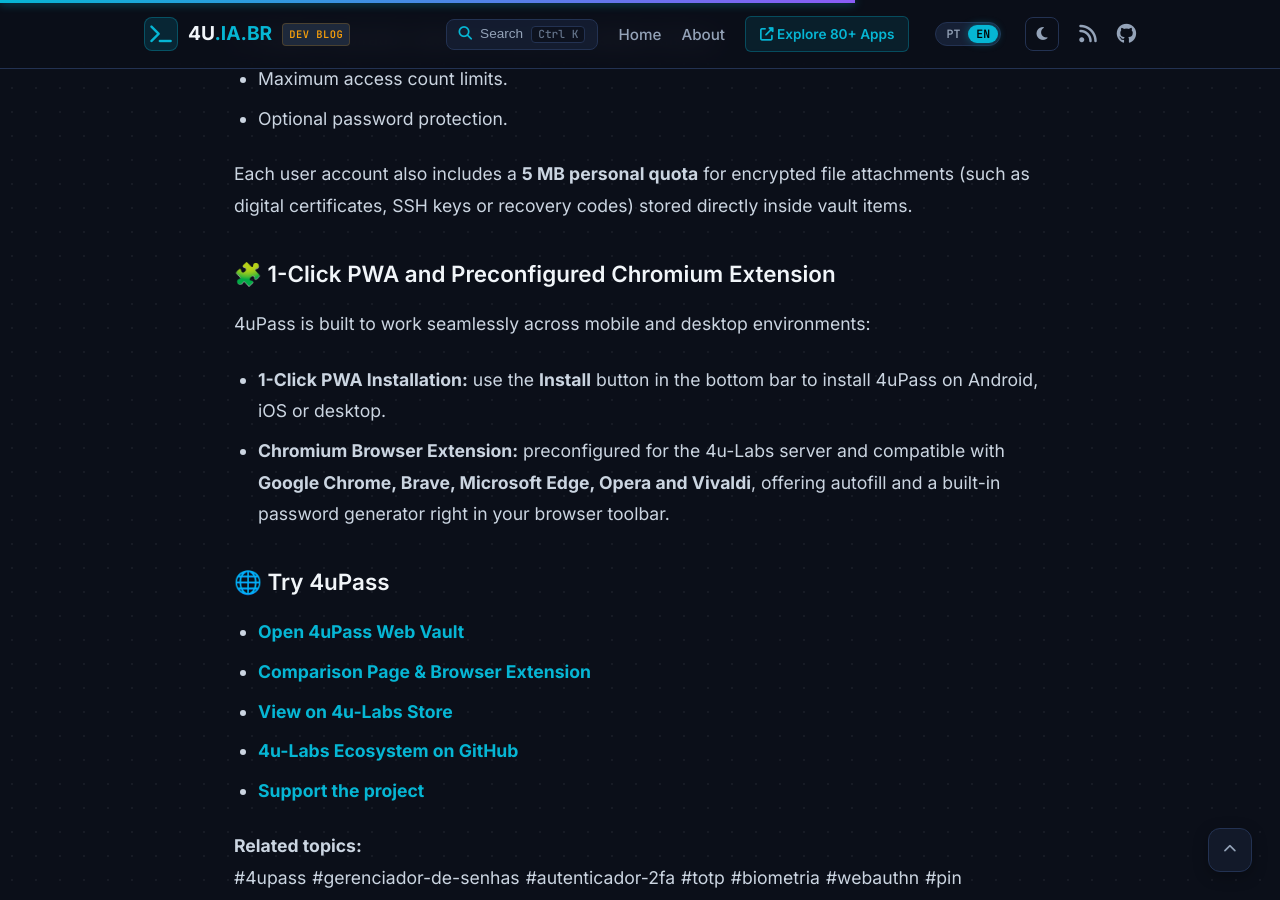
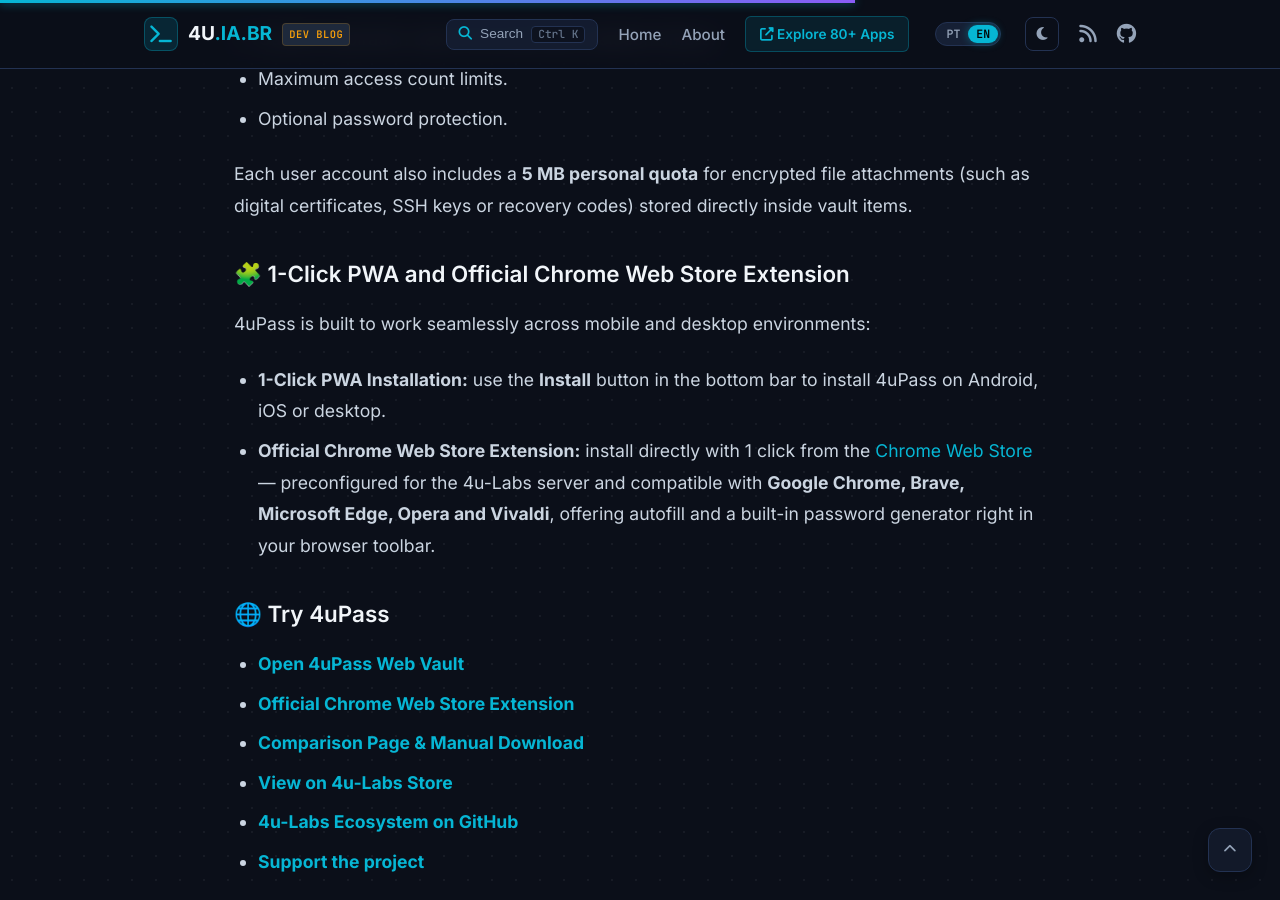
Before and after one commit to 4u-Labs/4u-labs.github.io, a Jekyll site: the page built from _posts/2026-10-15-4upass-cofre-senhas-biometria-autenticador-2fa.md, in a window 1280 px wide and 900 px high, scrolled down 3260 px. Built offline with Jekyll 4.4.1, drawn with Linux system fonts in a browser that asks for light colours; some of the changed text lies outside the part shown.

Commit message:
docs(4upass): adiciona link oficial da Chrome Web Store

```diff
--- a/_posts/2026-10-15-4upass-cofre-senhas-biometria-autenticador-2fa.md
+++ b/_posts/2026-10-15-4upass-cofre-senhas-biometria-autenticador-2fa.md
@@ -55,17 +55,18 @@
 
 Além disso, cada conta possui uma **cota pessoal de até 5 MB** para guardar anexos criptografados (como certificados digitais, chaves SSH ou documentos de recuperação) diretamente dentro dos itens do cofre.
 
-### 🧩 PWA e Extensão Pré-Configurada para Chromium
+### 🧩 PWA e Extensão Oficial na Chrome Web Store
 
 O 4uPass foi desenhado para acompanhar sua rotina tanto no celular quanto no desktop:
 
 - **Instalação PWA em 1 clique:** utilize o botão **Instalar** na barra inferior do aplicativo para adicionar o 4uPass à tela inicial do Android, iOS ou área de trabalho do computador.
-- **Extensão para Navegadores Chromium:** pacote oficial já pré-configurado para o servidor da 4u-Labs, compatível com **Google Chrome, Brave, Microsoft Edge, Opera e Vivaldi**, trazendo preenchimento automático e gerador de senhas na barra do navegador.
+- **Extensão Oficial na Chrome Web Store:** adicione diretamente com 1 clique pela [Chrome Web Store](https://chromewebstore.google.com/detail/4upass/mfapofjbdafmddkjipeplanohnchfnnc?utm_source=item-share-cp) — já pré-configurada para o servidor da 4u-Labs e compatível com **Google Chrome, Brave, Microsoft Edge, Opera e Vivaldi**, trazendo preenchimento automático e gerador de senhas na barra do seu navegador.
 
 ### 🌐 Experimente o 4uPass
 
 - [**Abrir Cofre Web 4uPass**](https://4u.ia.br/app/pass/)
-- [**Página Comparativa & Download da Extensão**](https://4u.ia.br/app/pass/comparar.html)
+- [**Extensão Oficial na Chrome Web Store**](https://chromewebstore.google.com/detail/4upass/mfapofjbdafmddkjipeplanohnchfnnc?utm_source=item-share-cp)
+- [**Página Comparativa & Download Manual**](https://4u.ia.br/app/pass/comparar.html)
 - [**Ver na Loja 4u-Labs**](https://4u.ia.br/loja/app.php?id=4upass)
 - [**Ecossistema 4u-Labs no GitHub**](https://github.com/4u-Labs)
 - [**Apoiar o projeto**](https://www.paypal.com/ncp/payment/L7YRCS984T33N)
@@ -116,17 +117,18 @@
 
 Each user account also includes a **5 MB personal quota** for encrypted file attachments (such as digital certificates, SSH keys or recovery codes) stored directly inside vault items.
 
-### 🧩 1-Click PWA and Preconfigured Chromium Extension
+### 🧩 1-Click PWA and Official Chrome Web Store Extension
 
 4uPass is built to work seamlessly across mobile and desktop environments:
 
 - **1-Click PWA Installation:** use the **Install** button in the bottom bar to install 4uPass on Android, iOS or desktop.
-- **Chromium Browser Extension:** preconfigured for the 4u-Labs server and compatible with **Google Chrome, Brave, Microsoft Edge, Opera and Vivaldi**, offering autofill and a built-in password generator right in your browser toolbar.
+- **Official Chrome Web Store Extension:** install directly with 1 click from the [Chrome Web Store](https://chromewebstore.google.com/detail/4upass/mfapofjbdafmddkjipeplanohnchfnnc?utm_source=item-share-cp) — preconfigured for the 4u-Labs server and compatible with **Google Chrome, Brave, Microsoft Edge, Opera and Vivaldi**, offering autofill and a built-in password generator right in your browser toolbar.
 
 ### 🌐 Try 4uPass
 
 - [**Open 4uPass Web Vault**](https://4u.ia.br/app/pass/)
-- [**Comparison Page & Browser Extension**](https://4u.ia.br/app/pass/comparar.html)
+- [**Official Chrome Web Store Extension**](https://chromewebstore.google.com/detail/4upass/mfapofjbdafmddkjipeplanohnchfnnc?utm_source=item-share-cp)
+- [**Comparison Page & Manual Download**](https://4u.ia.br/app/pass/compare.html)
 - [**View on 4u-Labs Store**](https://4u.ia.br/loja/app.php?id=4upass)
 - [**4u-Labs Ecosystem on GitHub**](https://github.com/4u-Labs)
 - [**Support the project**](https://www.paypal.com/ncp/payment/L7YRCS984T33N)
```
